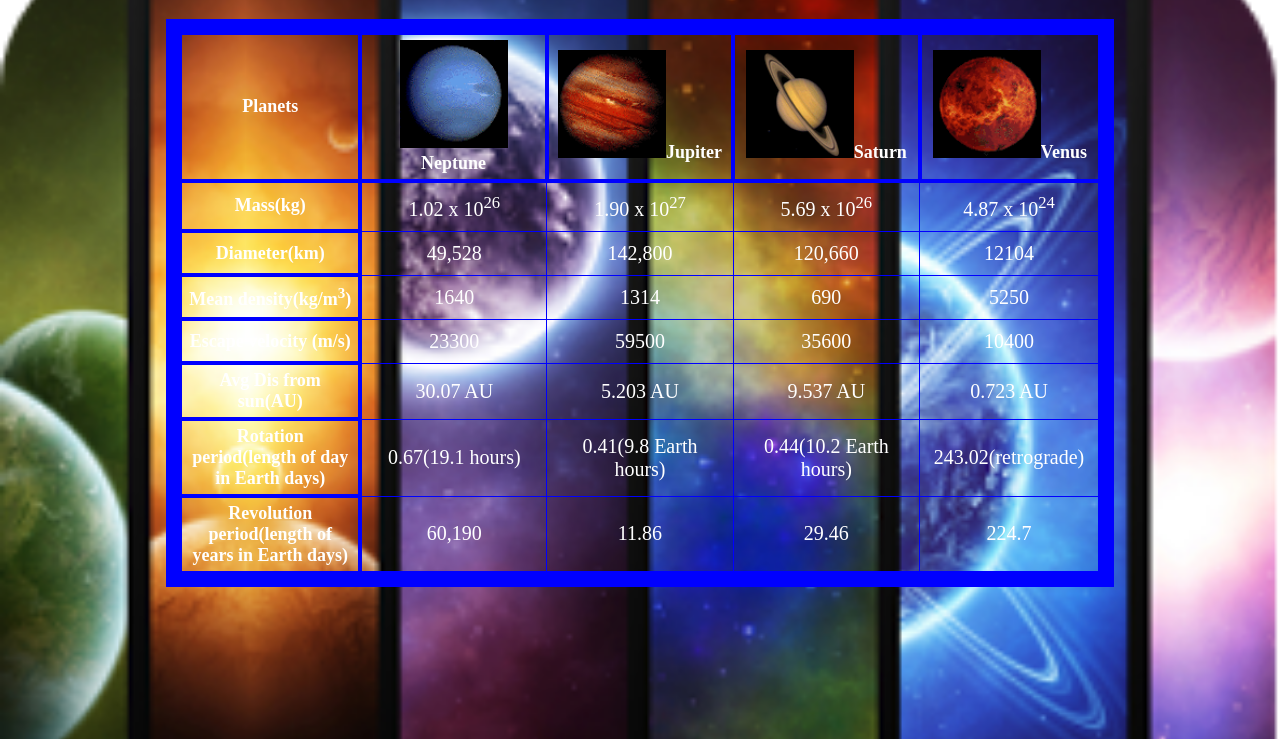
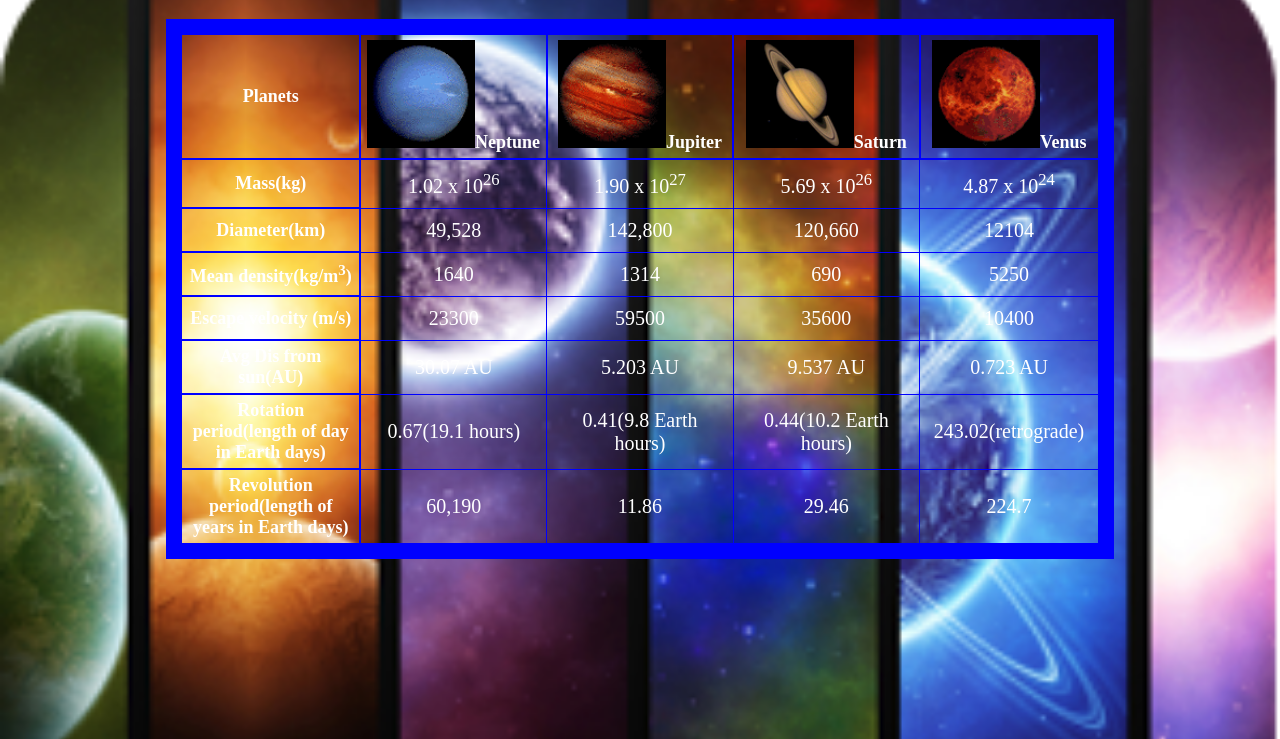
Before and after one commit to mherna18/mherna_lab4, a plain HTML site: page index.html in a window 1280 px wide. Shown: the part 61-800 px from the top of the page. Drawn offline with Linux system fonts and the light colour scheme.

Commit message:
reduced border for th

```diff
--- a/style.css
+++ b/style.css
@@ -26,7 +26,7 @@ th, td {
 }
 
 th {
-	border: 4px solid blue;
+	border: 2px solid blue;
 	text-align: center;
 	font-size: 18px;
 	padding: 5px;
```
